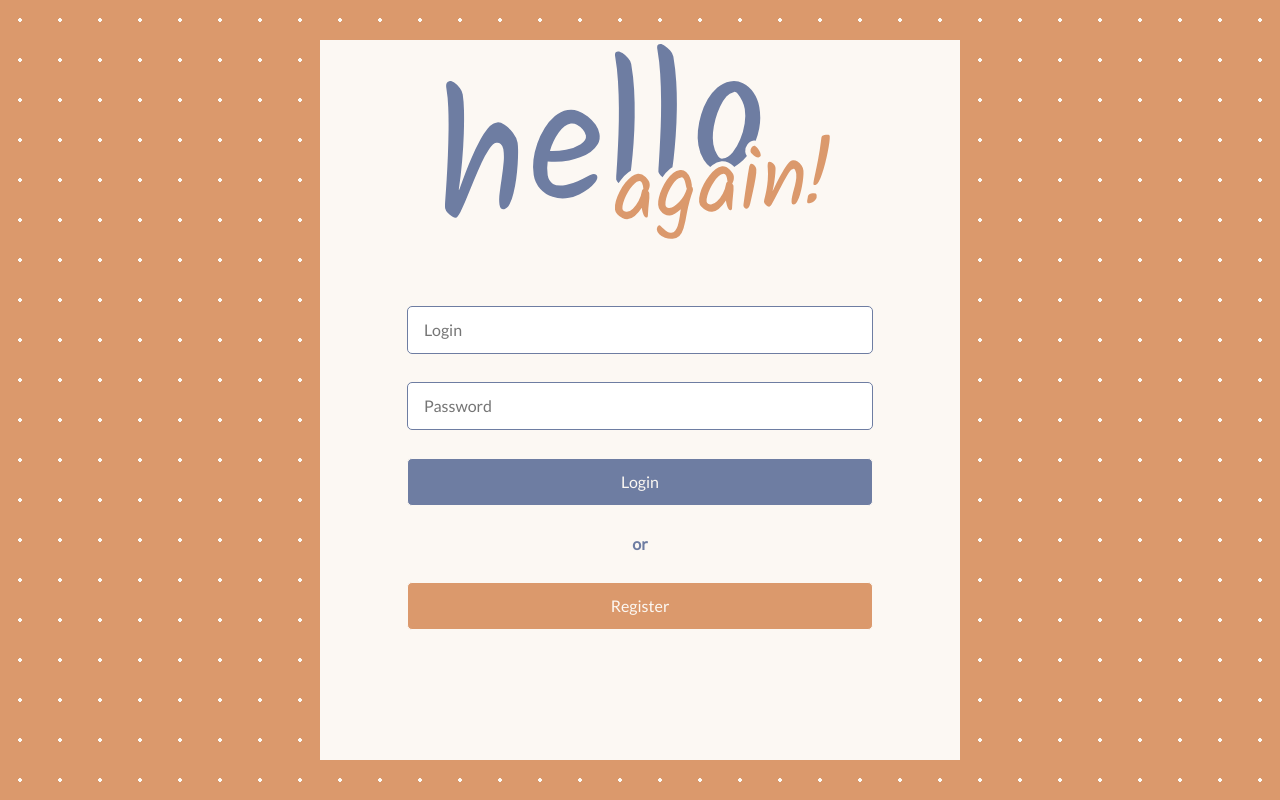
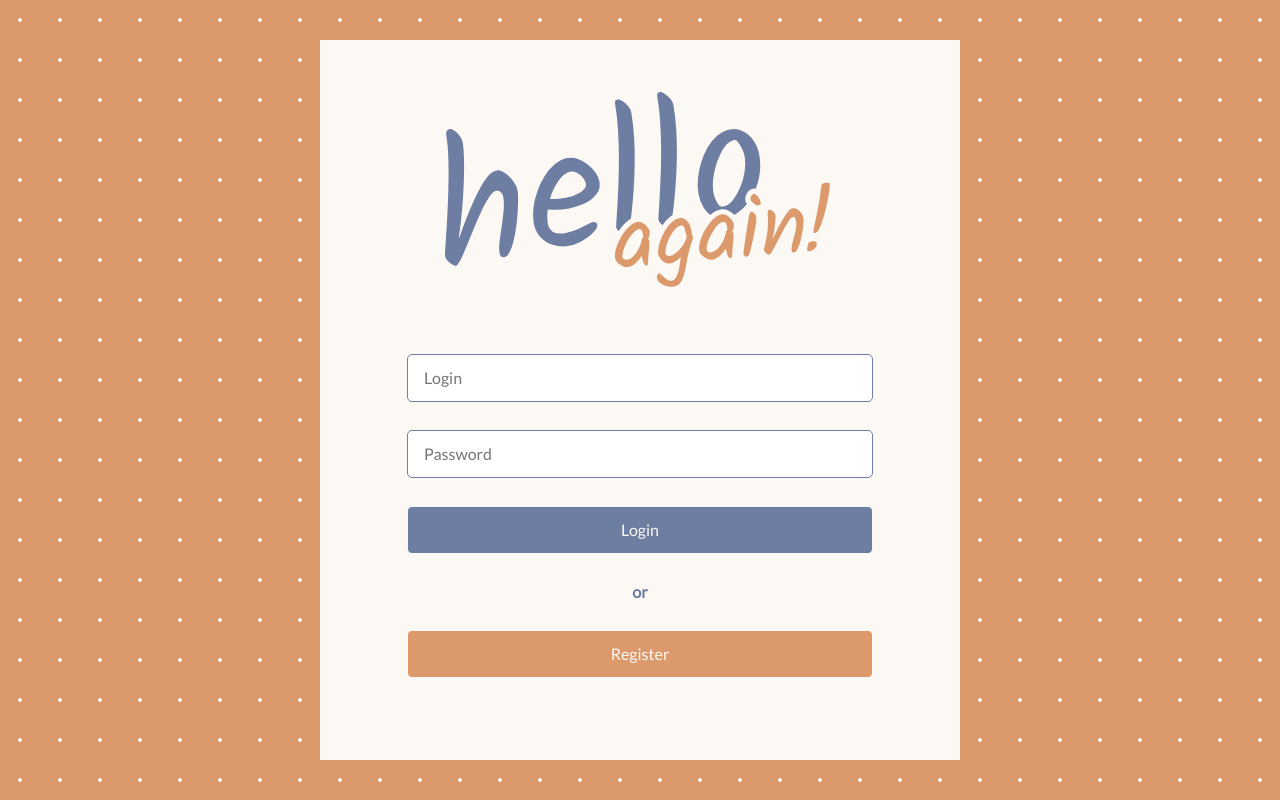
Before and after one commit to SebastianJedrak/GymBuddy, a website built with Parcel: page index.html in a window 1280 px wide. Built offline with nearby package versions, Linux system fonts and the light colour scheme; some packages are replaced by stand-ins of ours; no server answers.

Commit message:
some css changes

```diff
--- a/js/views/registerView.js
+++ b/js/views/registerView.js
@@ -61,6 +61,8 @@ class RegisterView extends View {
       <button class="btn btn-100 btn-navy reg-btn-submit">Start!</button>
     </form>`;
   }
+
+  backBtnListener () {}
 }
 
 export default new RegisterView();
--- a/style.css
+++ b/style.css
@@ -321,7 +321,7 @@ ul > .nav-tile:hover {
 
 .main-content {
   height: 100%;
-  margin: .5vh 5vw 2.5vh 5vw;
+  margin: 0.5vh 5vw 2.5vh 5vw;
   display: flex;
   flex-direction: column;
   justify-content: space-between;
@@ -822,7 +822,10 @@ h4 {
 /*! Login VIEW */
 
 .svg-login-register-container {
-  margin-bottom: 5vh;
+  display: flex;
+  flex-direction: column;
+  height: 100%;
+  justify-content: center;
 }
 
 .login-register-container * {
```
